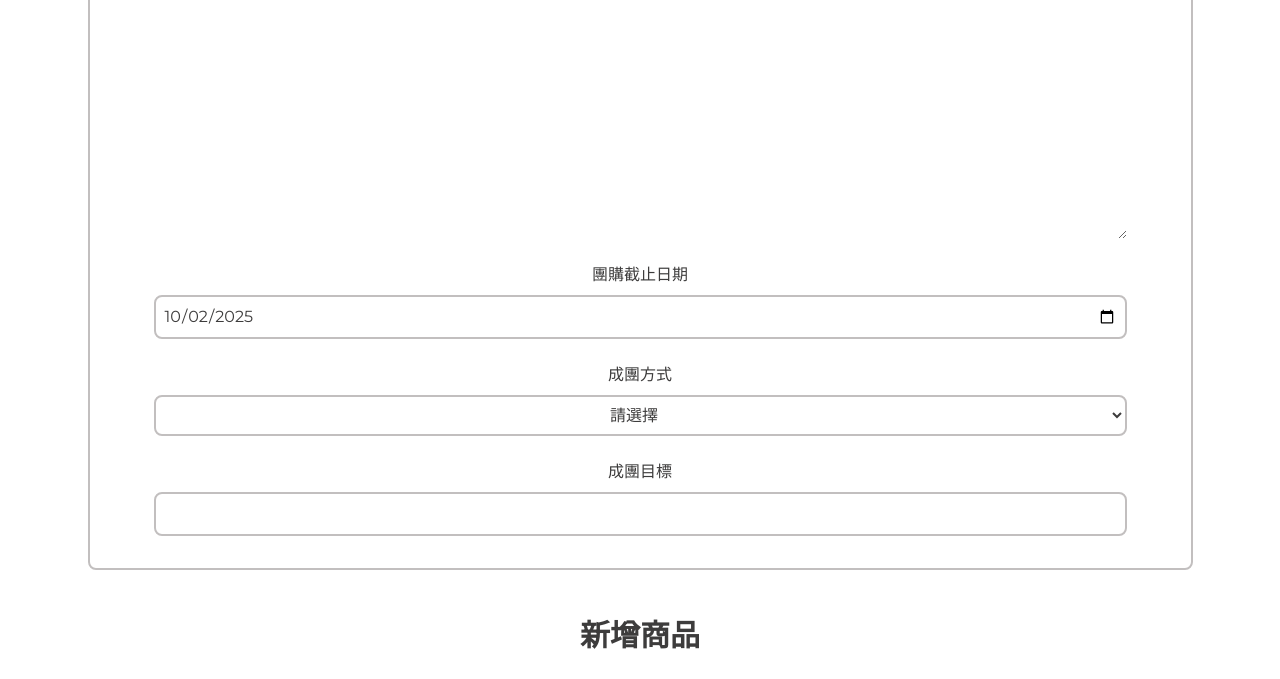
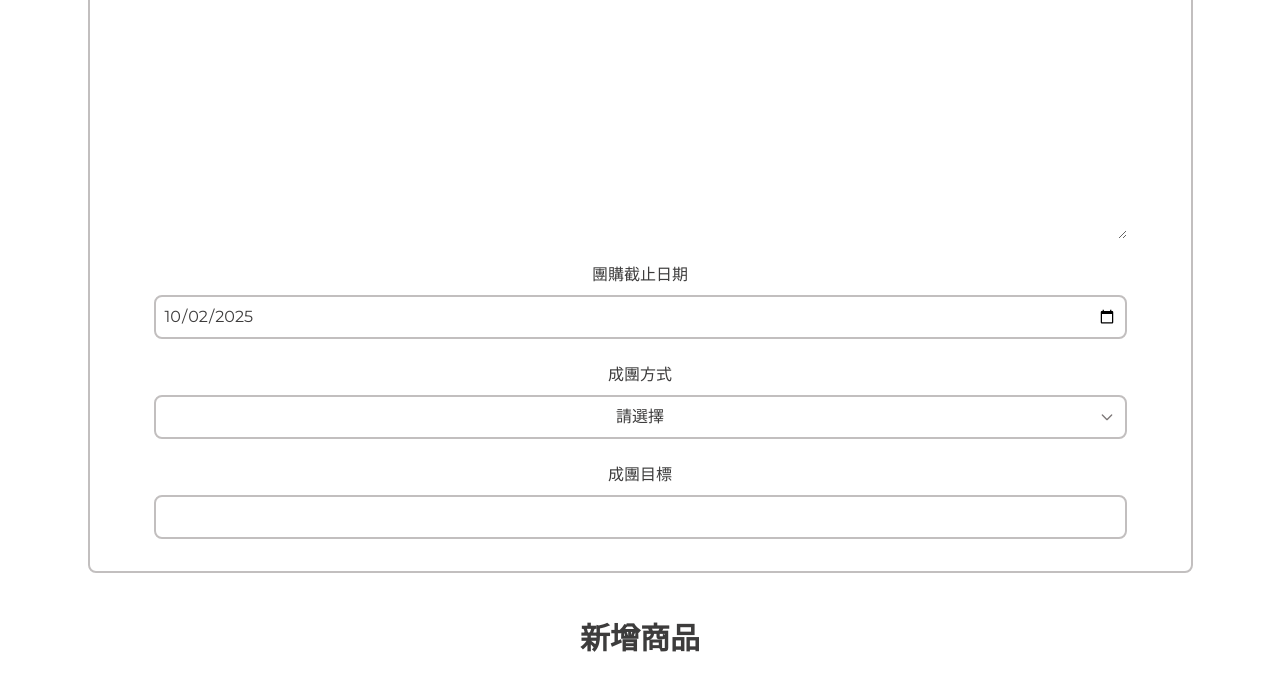
Before and after one commit to astrocamp/20th-BuyBuddy, a Django app: page /groups/extract/ in a window 1280 px wide. Shown: the part 898-1577 px from the top of the page. Run offline with Django 5.2, Linux system fonts and the light colour scheme; parts of the project's set-up code (start-up, migrations or seed data) failed here and were passed over; some libraries are stand-ins or nearby versions.

Commit message:
style: 修改請選擇成團方式的樣式和團購必填

```diff
--- a/groups/templates/groups/new.html
+++ b/groups/templates/groups/new.html
@@ -125,10 +125,12 @@
                     </div>
                     <div class="flex flex-col gap-2 text-center">
                         <label for="{{ group_form.goal_choice.id_for_label }}" class="text-sm sm:text-base">{{ group_form.goal_choice.label }}</label>
+
+                        <div class="relative">
                             <select
                                 name="{{ group_form.goal_choice.html_name }}"
                                 id="{{ group_form.goal_choice.id_for_label }}"
-                            class="{{ group_form.goal_choice.field.widget.attrs.class }} text-sm sm:text-base text-center">
+                                class="{{ group_form.goal_choice.field.widget.attrs.class }} text-sm sm:text-base text-center appearance-none" required>
                             <option value="" disabled selected class="text-center">請選擇</option>
                             {% for choice, label in group_form.goal_choice.field.choices %}
                             <option value="{{ choice }}" {% if group_form.goal_choice.value == choice %} selected {% endif %}>
@@ -137,14 +139,23 @@
                             {% endfor %}
                             </select>
 
+                            <div class="absolute inset-y-0 right-3 flex items-center pointer-events-none">
+                                <svg class="w-4 h-4 tertiary-color-500" fill="none" stroke="currentColor" viewBox="0 0 24 24">
+                                    <path stroke-linecap="round" stroke-linejoin="round" stroke-width="2" d="M19 9l-7 7-7-7"></path>
+                                </svg>
+                            </div>
+                        </div>
+
                     {% for error in group_form.goal_choice.errors %}
                         <div class="red-color-700 text-sm sm:text-base mt-2 text-center">{{ error }}</div>
                     {% endfor %}
                     </div>
                     <div class="flex flex-col gap-2 text-center">
                         <label for="{{ group_form.min_goal.id_for_label }}" class="text-sm text-center sm:text-base">{{ group_form.min_goal.label }}</label>
+
                             <input
                                 class="w-full border-2 border-tertiary-color-300 rounded-lg p-2 text-sm sm:text-base text-center"
+                                required
                                 type="number"
                                 name="{{ group_form.min_goal.html_name }}"
                                 id="{{ group_form.min_goal.id_for_label }}"
```
Lines whose indentation alone changed are shown as unchanged.
